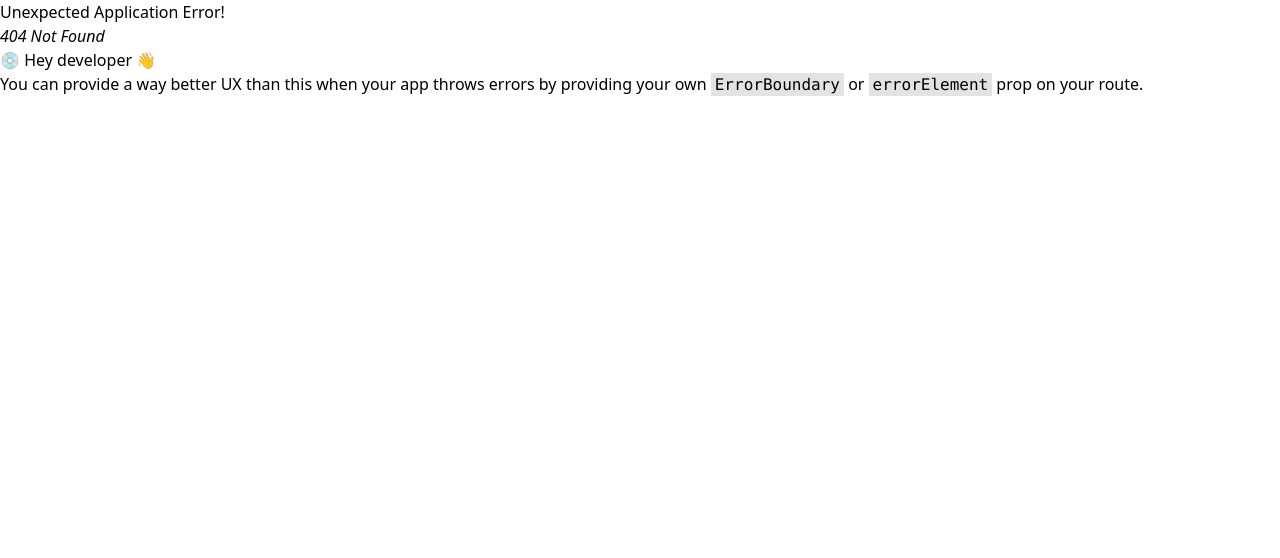
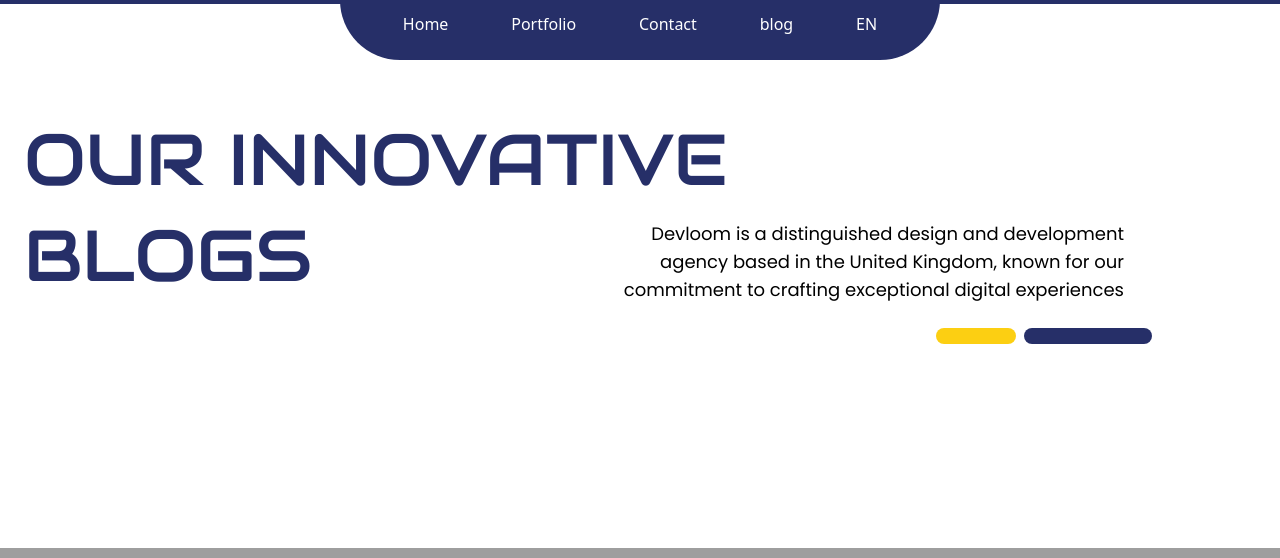
Before and after one commit to Israt85/Devloom-website, a React (Vite) app: page /blog in a window 1280 px wide. Before the commit this address had no page. Shown: the top 558 px of the page. Built offline with nearby package versions, Linux system fonts and the light colour scheme; grey boxes are pictures that could not be loaded; a web font is replaced by a local one.

Commit message:
added blog page some section

```diff
--- /dev/null
+++ b/src/Components/Blogs/BlogBanner.jsx
@@ -0,0 +1,26 @@
+import React from 'react';
+
+const BlogBanner = () => {
+    return (
+        <div className='w-full mx-auto h-96'>
+            <h2 className='text-7xl mx-6 mt-16 font-audiowide text-[#262F68]'>OUR INNOVATIVE
+            </h2>
+            <div className='flex my-6 w-[1100px] mx-6 justify-between'>
+                <p className='text-7xl uppercase font-audiowide text-[#262F68]'>BLOGS</p>
+                <p className='w-[520px] text-lg font-Poppins text-right'>Devloom is a distinguished design and development agency based in the United Kingdom, known for our commitment to crafting exceptional digital experiences</p>
+            </div>
+            <div className='flex justify-end mx-32'>
+                <div className='flex gap-2'>
+                    <div className='w-20 h-4 rounded-full bg-[#FCCF12]'>
+
+                    </div>
+                    <div className='w-32 h-4 rounded-full bg-[#262F68]'>
+
+                    </div>
+                </div>
+            </div>
+        </div>
+    );
+};
+
+export default BlogBanner;
--- /dev/null
+++ b/src/Components/Blogs/Section2.jsx
@@ -0,0 +1,24 @@
+import React from 'react';
+
+const Section2 = () => {
+    return (
+        <div className='min-h-screen my-10'>
+            <img className='w-full h-[400px]' src="https://s3-alpha-sig.figma.com/img/6f3d/42a1/6bf373bd40608ed60bc513e4592d787b?Expires=1734307200&Key-Pair-Id=APKAQ4GOSFWCVNEHN3O4&Signature=dU07SM4XJYnpk6z8U7jO2GU4WsgiWKxV9AR5Hvr3ANMqXN7xSYxf6DIktrZZxQfEtpYITgPyU4AEKKlViKceCNkoDHs67E2apI5hta0MHptq3CS7ckrdONbWyffx4NbHcLXCbi0YQm~9iZYzhAYuH5JEeqQI~TBrd6kHaeU7vutq2eVsujYEv1xseRDkgqP2D8O~3OOAUweJYO~Zgv-n6rBOUffVAq31IOwUOoCNzCojdvFerDRt0U7qjdFCjyQ9o62Gr~iGIbrwCgKy7Qr501NCjgwX1VkV3PTP4LvTkxywSQ-SE4-ykmbzDrFDBwDeR3pk-0z3OFksECo2vkQ7-Q__" alt="" />
+            <div className='my-10 flex justify-center gap-6'>
+               <div className='w-72 h-[550px] bg-[#262F68] rounded-2xl'>
+               <p className='mt-20 mx-10 text-lg font-Poppins text-white leading-loose'>Discover the transformative power of our blog</p>
+               <img className='w-52 my-10 h-60 mx-auto' src="https://s3-alpha-sig.figma.com/img/b6ad/2831/f2dd7ac71729508af54e12138945f709?Expires=1734307200&Key-Pair-Id=APKAQ4GOSFWCVNEHN3O4&Signature=fXXcrnFrgaWzo9SOq~d5fLI4HjiACIr09EMH~jPRCGhRIM8JyW3qWxtIH6pwTnmaGmdn6tLFgPWWXlTk3li7GlhLHDvpr5CjOp6vG9yhxmrVACv8lbtXtpnSzRcSnN1xuaArxjk~Ckojygj0qKPh7FRH8Vaax93XxR9e-u4Oqfjw-plhd7DMrwRPoGYl7ZXuOUVgh7WrUS5AlPU1KuiYswT12zDiQRRuzqkC4rtxSRkIrTdTcNp92RG8TupVvIWg5mZ9fFheT3PyZM25A3njBbV56TEBqQhgXBtydHjpwyXHLD0KBZiIdgRutUYf-KuyN-ycoBuXoBPL8pGBIpnOOg__" alt="" />
+               </div>
+               <div className=''>
+<img className='w-[600px] h-[550px]  rounded-2xl' src="https://s3-alpha-sig.figma.com/img/3826/8d0f/fb97d1075f19638ba114050eff7c46c5?Expires=1734307200&Key-Pair-Id=APKAQ4GOSFWCVNEHN3O4&Signature=BmLvwsrVRWB9BNvREb-xvnDBjf~mR9p4EjeKe7a~MuRaxaCwEo6eQec9BVDNPcKOMO5~YTAPKiMX3gHVbAVOhY5Jd9pyRaj-PZygdkrZF7z7okXoSzzPsQxc2Fe~L6-lKsN2L9jq8YhMFI4VN73JnnNOv4q1BKPFxBoOsR-PzYTd2HyZq9RWGQ2E27VTi1oihFau4i7SF1Cly9IYi0fNBStr-pNiscgcUFH3XJJv1lTAqTqsn-OalSZIRPc80vafWep9Rz0lOoxiv5rb9KXAARnn7N~hgfCAy64-f5THmHdb3WIRkN4Vjj09itGEl~IVt7OLK~0hg~yPKZ-sOBCTsQ__" alt="" />
+               </div>
+               <div className='w-72 h-[550px] bg-[#FCCF12] rounded-2xl'>
+               <p className='mt-20 mx-10 text-lg font-Poppins leading-loose'>Amplify your brand's digital impact. Our blog offers a wealth of knowledge, equ..</p>
+               <img className='w-52 my-10 h-60 mx-auto' src="https://s3-alpha-sig.figma.com/img/7167/6cb6/bfba26d71a87a727a8558f5f26a1ff22?Expires=1734307200&Key-Pair-Id=APKAQ4GOSFWCVNEHN3O4&Signature=DPKKI2CxWdTEkJaMggpd6chbq01A~3mwBn9av7H2U96QLHc9OF2sdR8tKSY7tQ2j8GGtFW4bd1-2ZTyBKd-aw3Xe3Ez7Fb1Jte~OlXiurWNmW0KnLUln8fv9f7rN7WVeOaGGIMdUFnaR75hQImlRlFbLFFb95hemixVK55HECBVYa~0Zs6ohZYU7h2b6tKW6Orc~todrBTsi6SK2sf8p800WrDbdPCMmtQeyQxyO-UlSoJWnTZB1jyszC0gpH9dN48OSb8p4m1-9OF9fQ8wZBayLIlpW~CMYgHfM1e-mwpQKJoKsAyZ6NfJcNPCTMAzfwrlLG~ZMxGyLeNEWOIzHFw__" alt="" />
+               </div>
+            </div>
+        </div>
+    );
+};
+
+export default Section2;
--- /dev/null
+++ b/src/Components/Blogs/Section3.jsx
@@ -0,0 +1,26 @@
+import React from 'react';
+
+const Section3 = () => {
+    return (
+        <div className='w-full min-h-screen'>
+            <div className='flex justify-center'>
+                <div className='w-[530px]'>
+                    <p className='text-[#F6C991] text-lg my-4'>Empowering Visionaries</p>
+                    <h2 className='text-4xl font-bold my-4 uppercase'>Crafting Captivating Narratives</h2>
+                    <p className='text-[#F6C991] text-lg my-4'>
+                    Inspire and Engage
+                    </p>
+                    <p className='font-Poppins text-lg mb-20 text-[#636064]'>Elevate Your Online Presence with Our Innovative Approach. Unlock the Secrets to Digital Success and Outshine the Competition.</p>
+                    <div className='w-48 flex justify-center items-center h-10 rounded-full border'>
+                         <p>Explore Our Services</p>
+                    </div>
+                </div>
+                <div className='w-[600px]'>
+
+                </div>
+            </div>
+        </div>
+    );
+};
+
+export default Section3;
--- /dev/null
+++ b/src/Pages/Blogs/Blogs.jsx
@@ -0,0 +1,16 @@
+import React from 'react';
+import BlogBanner from '../../Components/Blogs/BlogBanner';
+import Section2 from '../../Components/Blogs/Section2';
+import Section3 from '../../Components/Blogs/Section3';
+
+const Blogs = () => {
+    return (
+        <div>
+            <BlogBanner></BlogBanner>
+            <Section2></Section2>
+            <Section3></Section3>
+        </div>
+    );
+};
+
+export default Blogs;
--- a/src/Router/Router.jsx
+++ b/src/Router/Router.jsx
@@ -4,6 +4,7 @@
 import Home from '../Pages/Home/Home';
 import Portfolio from '../Pages/Portfolio/Portfolio';
 import Contact from '../Pages/Contact/Contact';
+import Blogs from '../Pages/Blogs/Blogs';
 
 const Router = createBrowserRouter([
     {
@@ -21,6 +22,10 @@
         {
           path: '/contact',
           element: <Contact></Contact>
+        },
+        {
+          path:'/blog',
+          element:<Blogs></Blogs>
         }
       ]
     },
--- a/src/Shared/Navbar/Navbar.jsx
+++ b/src/Shared/Navbar/Navbar.jsx
@@ -11,7 +11,7 @@
         <NavLink to='/'><li>Home</li></NavLink>
        <NavLink to='/portfolio'> <li>Portfolio</li></NavLink>
         <NavLink to='/contact'><li>Contact</li></NavLink>
-        <li>blog</li>
+        <NavLink to='/blog'><li>blog</li></NavLink>
         <li>EN</li>
     </ul>
 </div>
```
